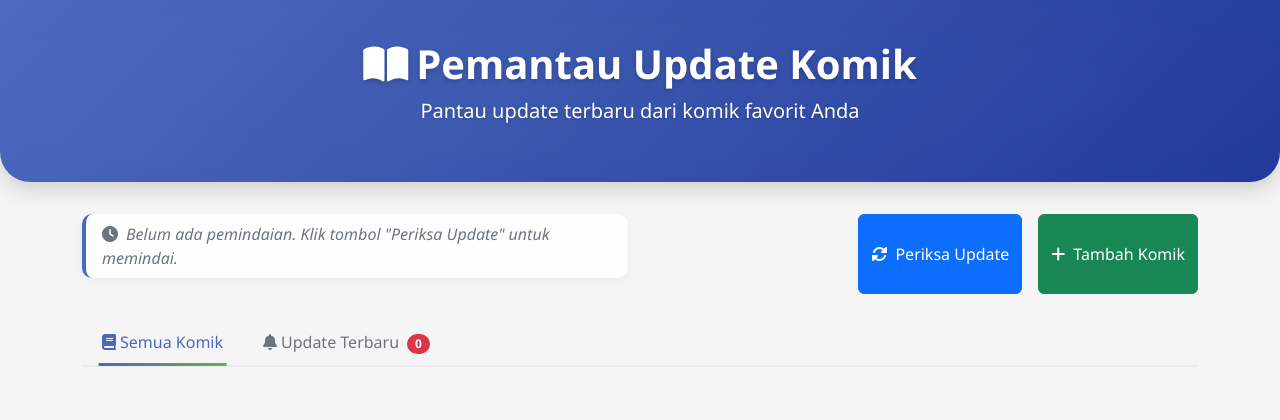
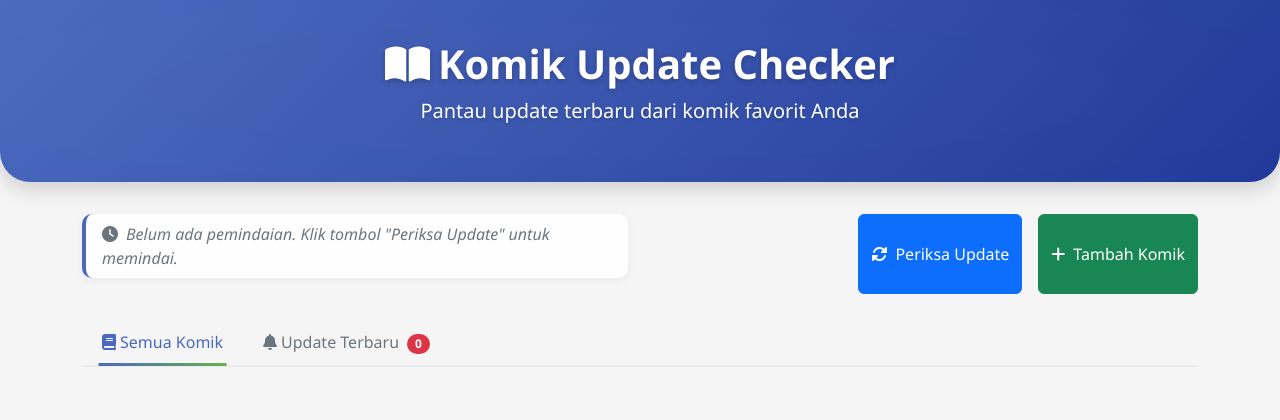
Before and after one commit to muhfajarags/komik-update-checker, a Flask app: page / in a window 1280 px wide. Shown: the top 420 px of the page. Run offline with Flask 3, Linux system fonts and the light colour scheme; data that the repository does not hold is empty.

Commit message:
add readme

```diff
--- a/templates/index.html
+++ b/templates/index.html
@@ -3,7 +3,7 @@
 <head>
     <meta charset="UTF-8">
     <meta name="viewport" content="width=device-width, initial-scale=1.0">
-    <title>Pemantau Update Komik</title>
+    <title>Komik Update Checker</title>
     <link href="https://cdn.jsdelivr.net/npm/bootstrap@5.3.0-alpha1/dist/css/bootstrap.min.css" rel="stylesheet">
     <link rel="stylesheet" href="https://cdnjs.cloudflare.com/ajax/libs/font-awesome/6.0.0/css/all.min.css">
     <link rel="stylesheet" href="https://cdnjs.cloudflare.com/ajax/libs/animate.css/4.1.1/animate.min.css">
@@ -21,7 +21,7 @@
 
     <div class="header text-center animate__animated animate__fadeIn">
         <div class="container">
-            <h1 class="animate__animated animate__fadeInDown"><i class="fas fa-book-open me-2"></i>Pemantau Update Komik</h1>
+            <h1 class="animate__animated animate__fadeInDown"><i class="fas fa-book-open me-2"></i>Komik Update Checker</h1>
             <p class="lead animate__animated animate__fadeInUp animate__delay-1s">Pantau update terbaru dari komik favorit Anda</p>
         </div>
     </div>
```
Also changed, not shown: readme.MD (added).
